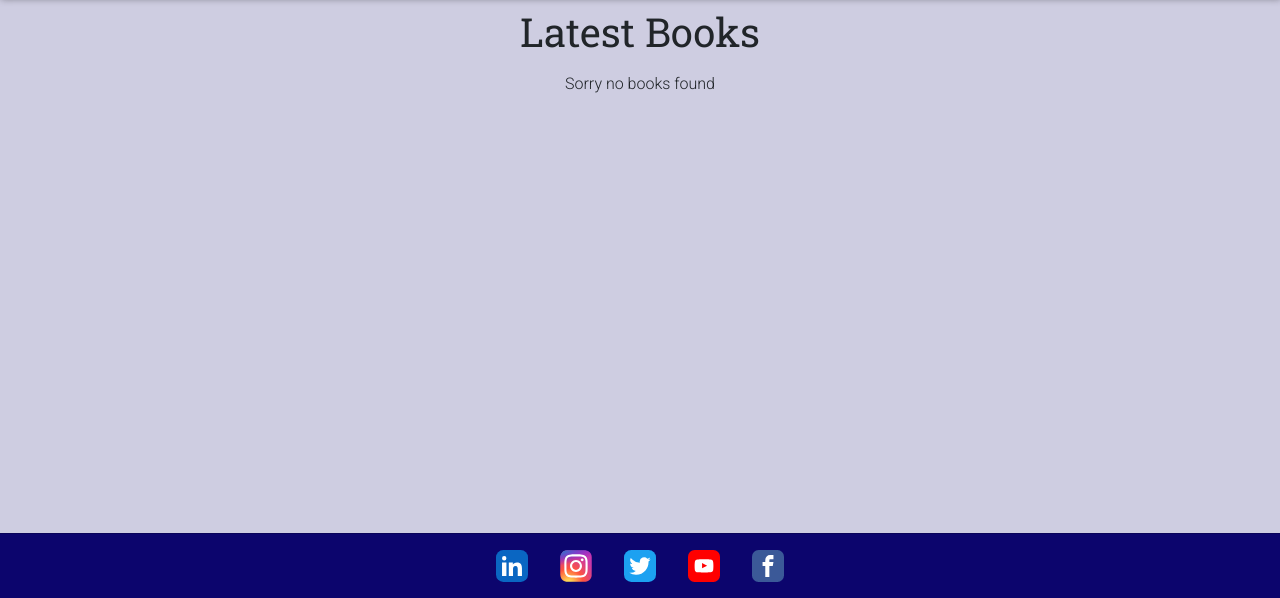
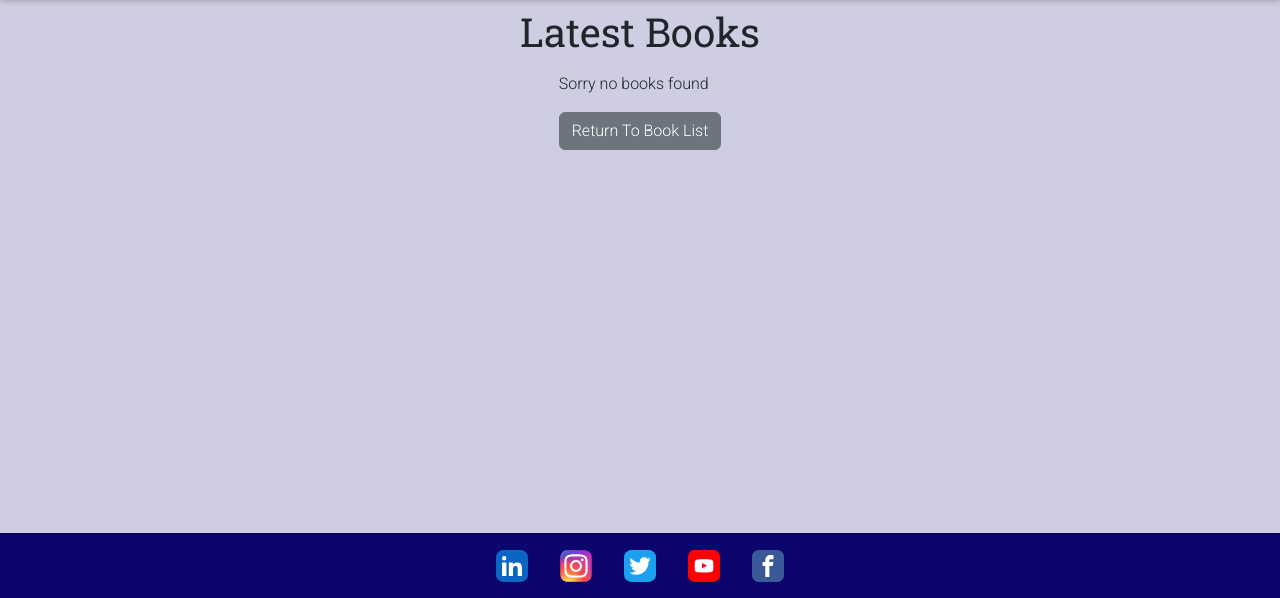
Before and after one commit to jax-parker/bookends, a Django app: page /books/ in a window 1280 px wide. Shown: the part 202-800 px from the top of the page. Run offline with Django 3.2, Linux system fonts and the light colour scheme; data that the repository does not hold is empty; some libraries are stand-ins or nearby versions.

Commit message:
add button to take user back to book list

```diff
--- a/books/templates/books/books.html
+++ b/books/templates/books/books.html
@@ -12,13 +12,19 @@
         <div class="card m-3" style="width: 18rem;">
             <img src="{{book.image.url}}" class="card-img-top" alt="{{book.image_alt}}">
             <div class="card-body">
-              <h2 class="card-title">{{book.title}}</h2>
-              <p class="card-text">{{book.description|truncatechars:100}}</p>
+                <h2 class="card-title">{{book.title}}</h2>
+                <p class="card-text">{{book.description|truncatechars:100}}</p>
             </div>
         </div>
     </a>
     {% empty %}
-    <p> Sorry no books found </p>
+    <div>
+        <p> Sorry no books found </p>
+
+        <div class="text-center">
+            <a href="{% url 'books' %}" class="btn btn-secondary" aria-label="Return To Book List">Return To Book List</a>
+        </div>
+    </div>
     {% endfor %}
 </div>
 
--- a/books/templates/books/user_books.html
+++ b/books/templates/books/user_books.html
@@ -16,6 +16,7 @@
     </ul>
     {% else %}
     <p>No books added yet.</p>
+    <a href="{% url 'book_detail' %}" class="btn btn-secondary w-25">Return To Book List</a>
     {% endif %}
 </div>
 
```
